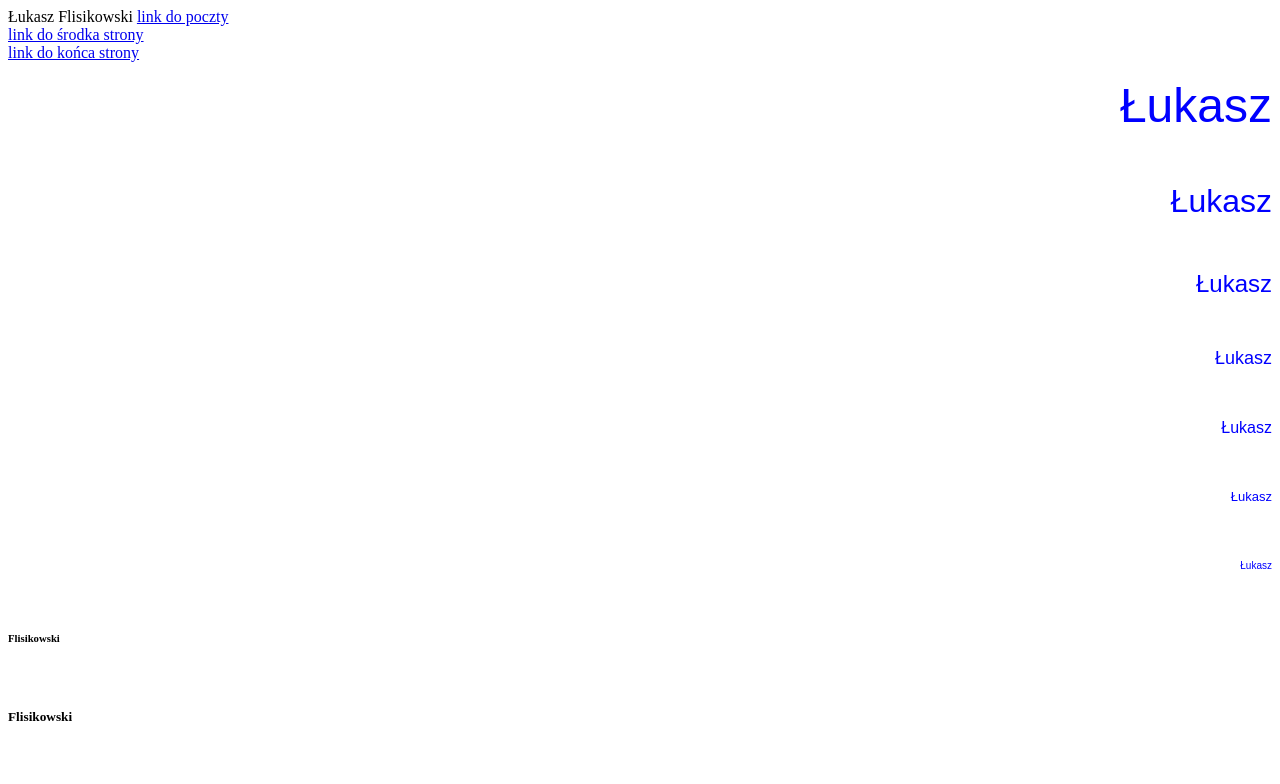
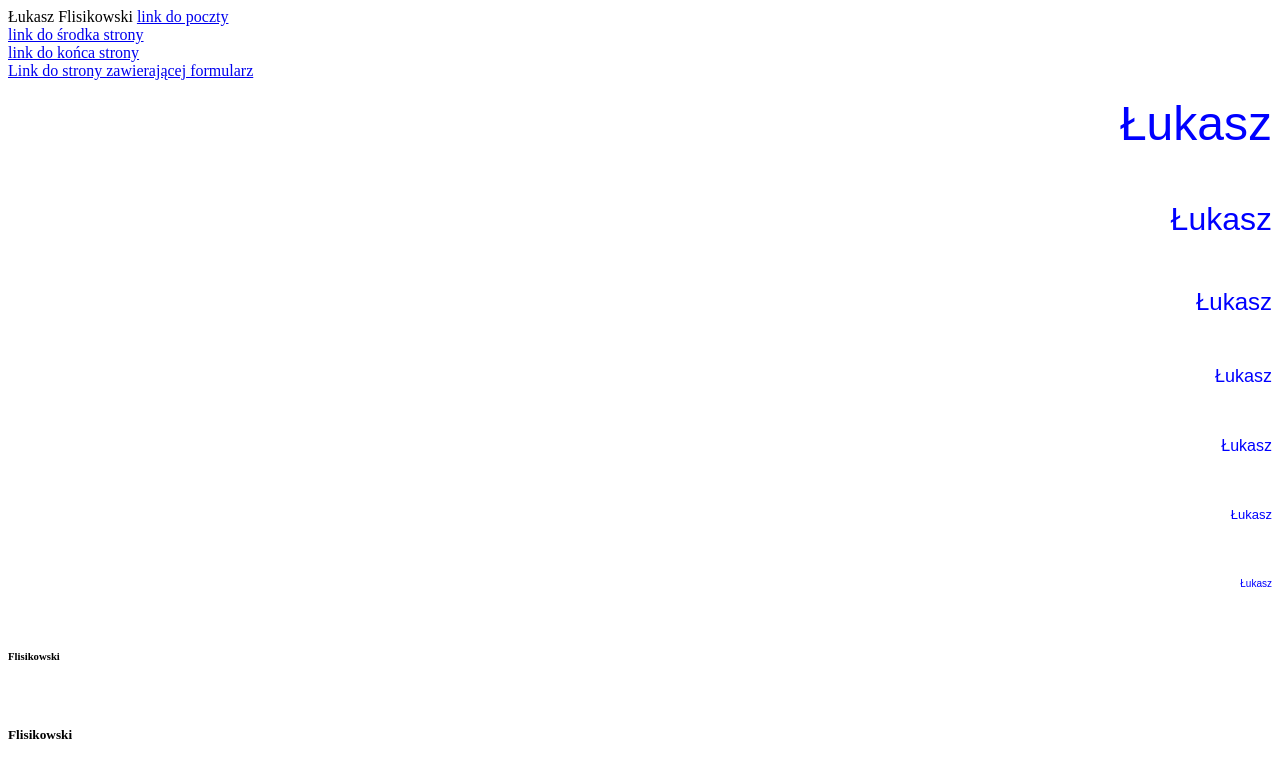
Before and after one commit to LukaszFlisikowski/index, a plain HTML site: page index.html in a window 1280 px wide. Shown: the top 784 px of the page. Drawn offline with Linux system fonts and the light colour scheme.

Commit message:
Update index.html

```diff
--- a/index.html
+++ b/index.html
@@ -11,6 +11,7 @@
 <A HREF="poczta_Flisikowski.html"> link do poczty </A> <br>
 <A HREF="#srodekstrony"> link do środka strony</A><br>
 <A HREF="#koniecstrony"> link do końca strony</A><br>
+<A HREF="formularz.html">Link do strony zawierającej formularz</a><br>
 <p align="right"> <font color="blue" size="7" face="Arial"> Łukasz </font> </p> <br>
 <p align="right"> <font color="blue" size="6" face="Arial"> Łukasz </font> </p> <br>
 <p align="right"> <font color="blue" size="5" face="Arial"> Łukasz </font> </p> <br>
@@ -71,6 +72,7 @@ Mizernie.
 <A HREF="#poczatekstrony"> link do początku strony</A><br>
 <A HREF="#srodekstrony"> link do środka strony</A><br>
 <A HREF="#koniecstrony"> link do końca strony</A><br>
+<A HREF="formularz.html">Link do strony zawierającej formularz</a><br>
 <font color="green">
 <h1> poniżej są trzy wyliczenia z różnymi znakami wyliczenia</h1>
 <h1> Ty zaproponuj swoje, związane z informatyką</h1>
@@ -156,6 +158,7 @@ Mizernie.
 <A HREF="#poczatekstrony"> link do początku strony</A><br>
 <A HREF="#srodekstrony"> link do środka strony</A><br>
 <A HREF="#koniecstrony"> link do końca strony</A><br>
+<A HREF="formularz.html">Link do strony zawierającej formularz</a><br>
 <A NAME="koniecstrony"></A>
             </body>
 </html>
```
